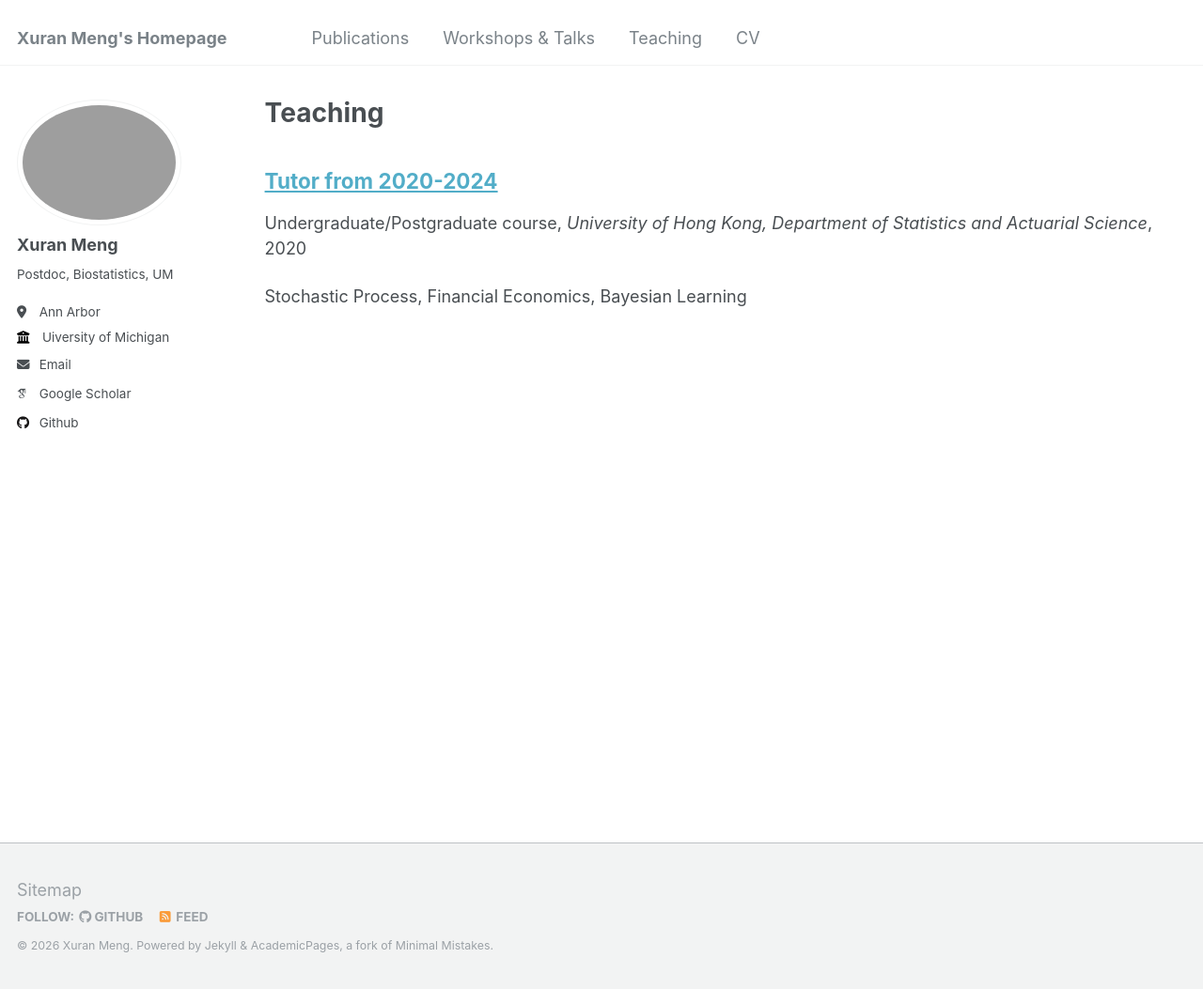
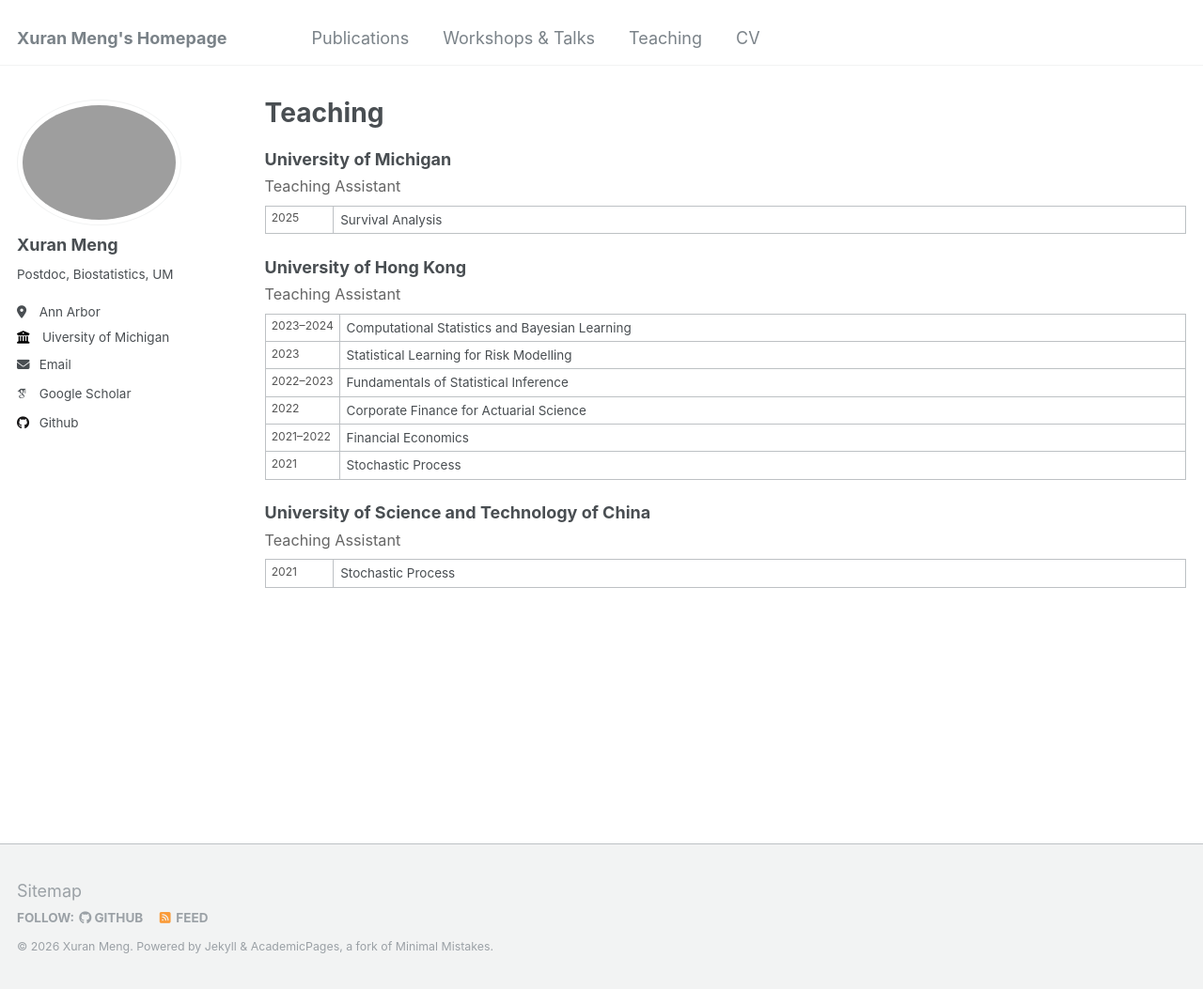
Before and after one commit to XuranMeng/XuranMeng.github.io, a Jekyll site: the page built from _pages/teaching.html, in a window 1280 px wide and 1053 px high. Shown: the whole window at 94% size. Built offline with Jekyll 4.4.1, drawn with Linux system fonts in a browser that asks for light colours; some web fonts are replaced.

Commit message:
Rewrite teaching page based on CV

```diff
--- a/_pages/teaching.html
+++ b/_pages/teaching.html
@@ -7,6 +7,33 @@ author_profile: true
 
 {% include base_path %}
 
-{% for post in site.teaching reversed %}
-  {% include archive-single.html %}
-{% endfor %}
+<style>
+.teaching-table { width: 100%; border-collapse: collapse; margin-bottom: 1.5em; }
+.teaching-table td { padding: 0.3em 0.5em; vertical-align: top; }
+.teaching-table td:first-child { white-space: nowrap; color: #555; font-size: 0.9em; width: 6em; }
+.teaching-institution { font-weight: bold; margin-bottom: 0.2em; margin-top: 1.2em; }
+.teaching-role { color: #666; font-size: 0.9em; margin-bottom: 0.5em; }
+</style>
+
+<div class="teaching-institution">University of Michigan</div>
+<div class="teaching-role">Teaching Assistant</div>
+<table class="teaching-table">
+  <tr><td>2025</td><td>Survival Analysis</td></tr>
+</table>
+
+<div class="teaching-institution">University of Hong Kong</div>
+<div class="teaching-role">Teaching Assistant</div>
+<table class="teaching-table">
+  <tr><td>2023–2024</td><td>Computational Statistics and Bayesian Learning</td></tr>
+  <tr><td>2023</td><td>Statistical Learning for Risk Modelling</td></tr>
+  <tr><td>2022–2023</td><td>Fundamentals of Statistical Inference</td></tr>
+  <tr><td>2022</td><td>Corporate Finance for Actuarial Science</td></tr>
+  <tr><td>2021–2022</td><td>Financial Economics</td></tr>
+  <tr><td>2021</td><td>Stochastic Process</td></tr>
+</table>
+
+<div class="teaching-institution">University of Science and Technology of China</div>
+<div class="teaching-role">Teaching Assistant</div>
+<table class="teaching-table">
+  <tr><td>2021</td><td>Stochastic Process</td></tr>
+</table>
```
